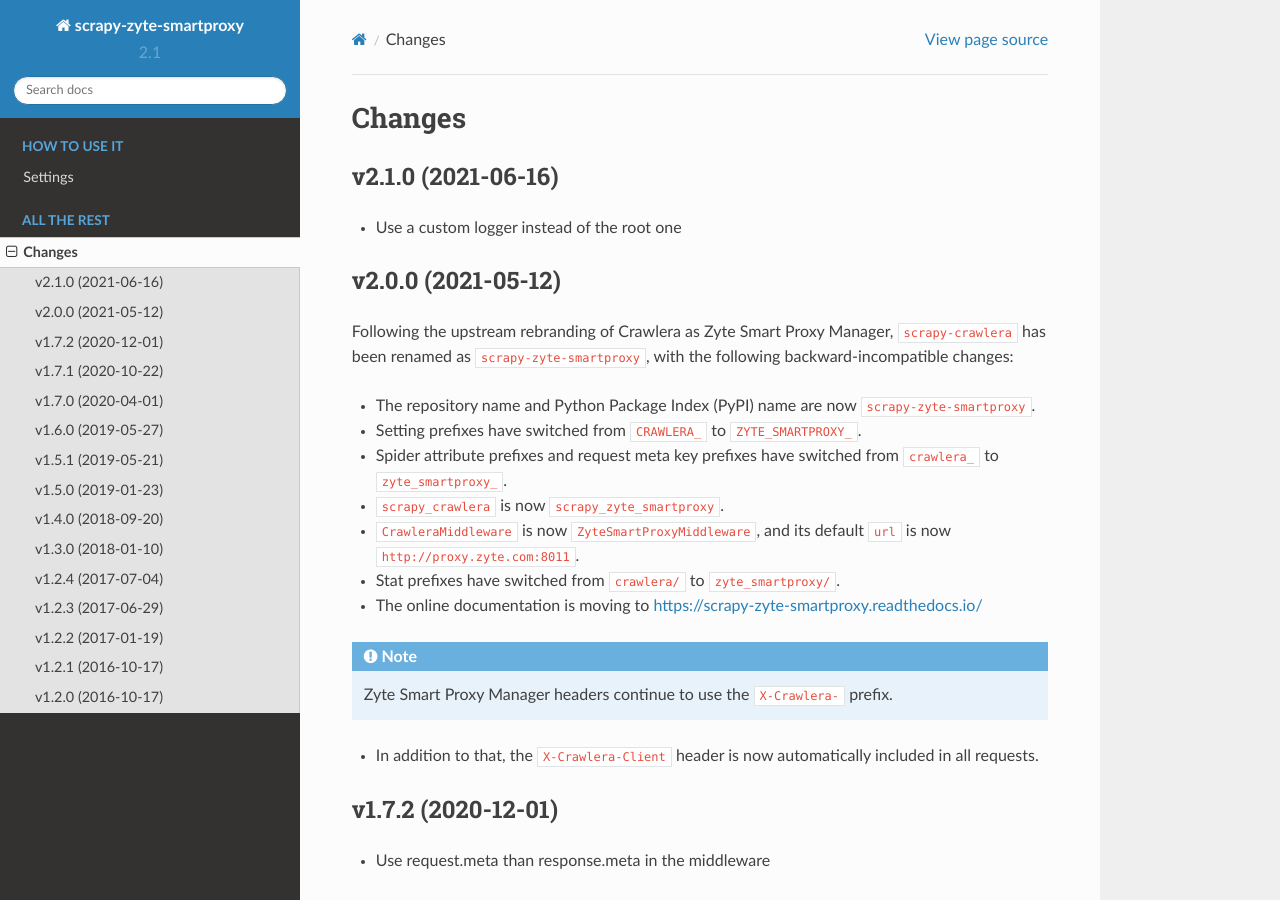
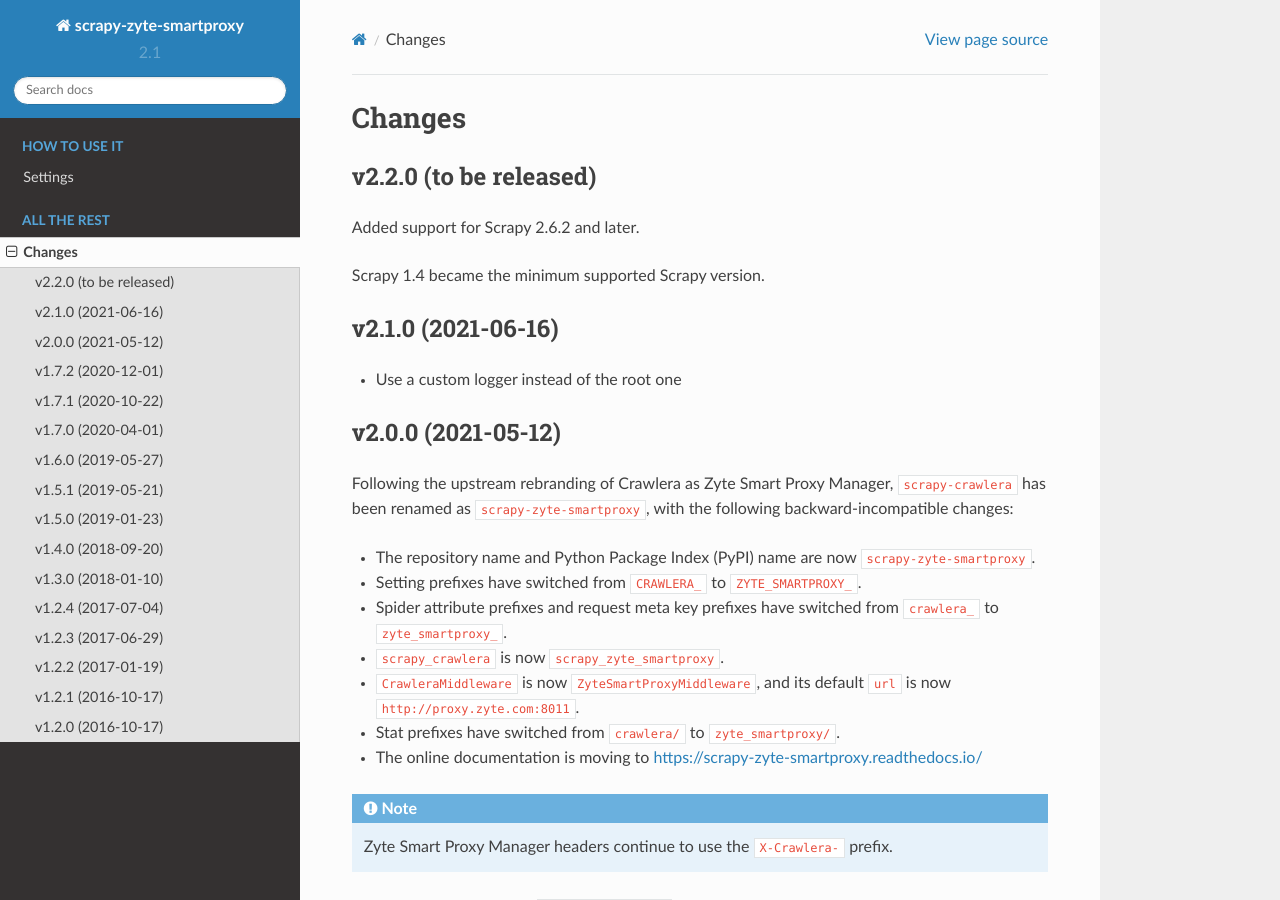
Before and after one commit to scrapy-plugins/scrapy-zyte-smartproxy, a Sphinx documentation site: the page built from docs/news.rst, in a window 1280 px wide and 900 px high. Built offline with Sphinx 7.4.7 and the Read the Docs theme 2.0.0, drawn with Linux system fonts in a browser that asks for light colours.

Commit message:
Add release notes for 2.2.0

```diff
--- a/docs/news.rst
+++ b/docs/news.rst
@@ -2,6 +2,13 @@
 
 Changes
 =======
+
+v2.2.0 (to be released)
+-----------------------
+
+Added support for Scrapy 2.6.2 and later.
+
+Scrapy 1.4 became the minimum supported Scrapy version.
 
 v2.1.0 (2021-06-16)
 -------------------
```
